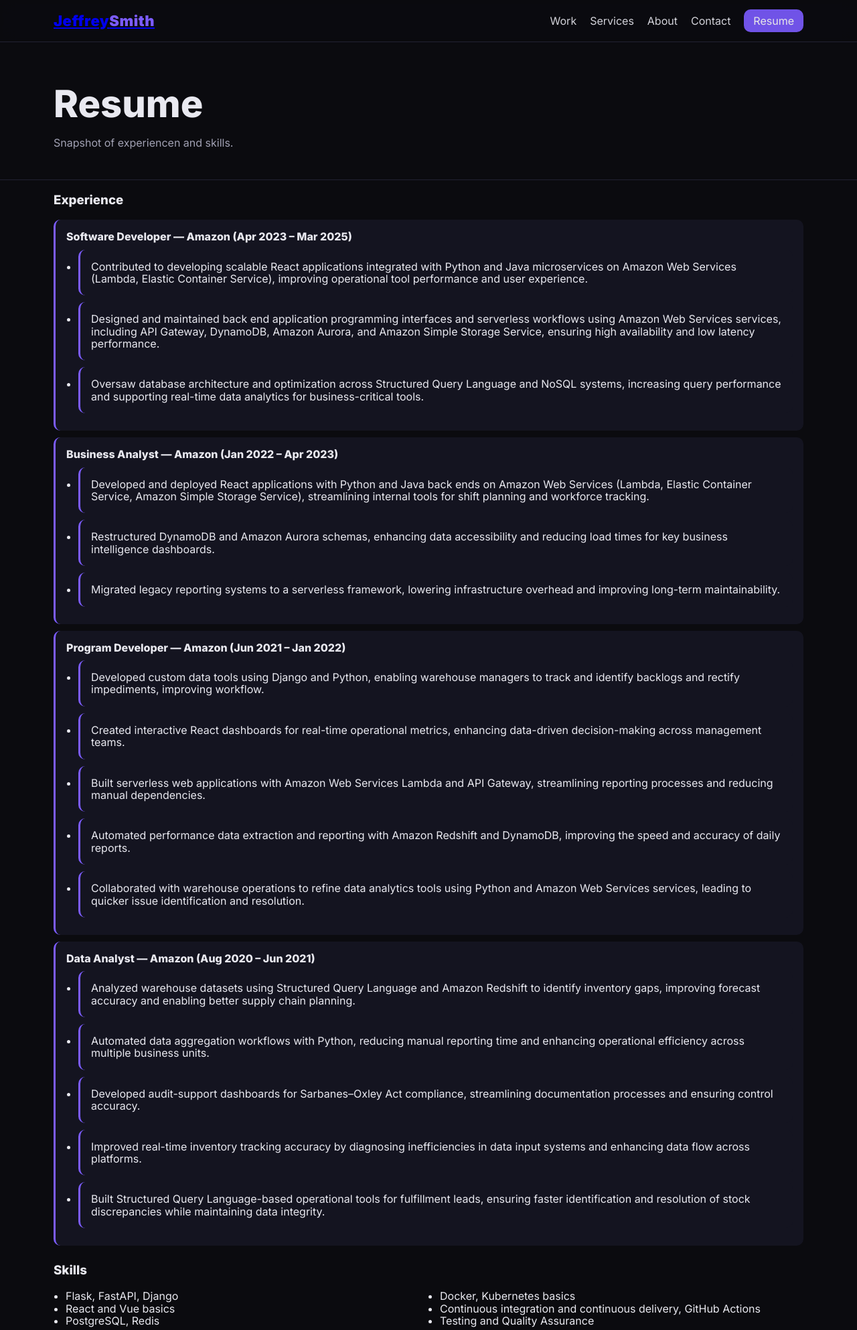
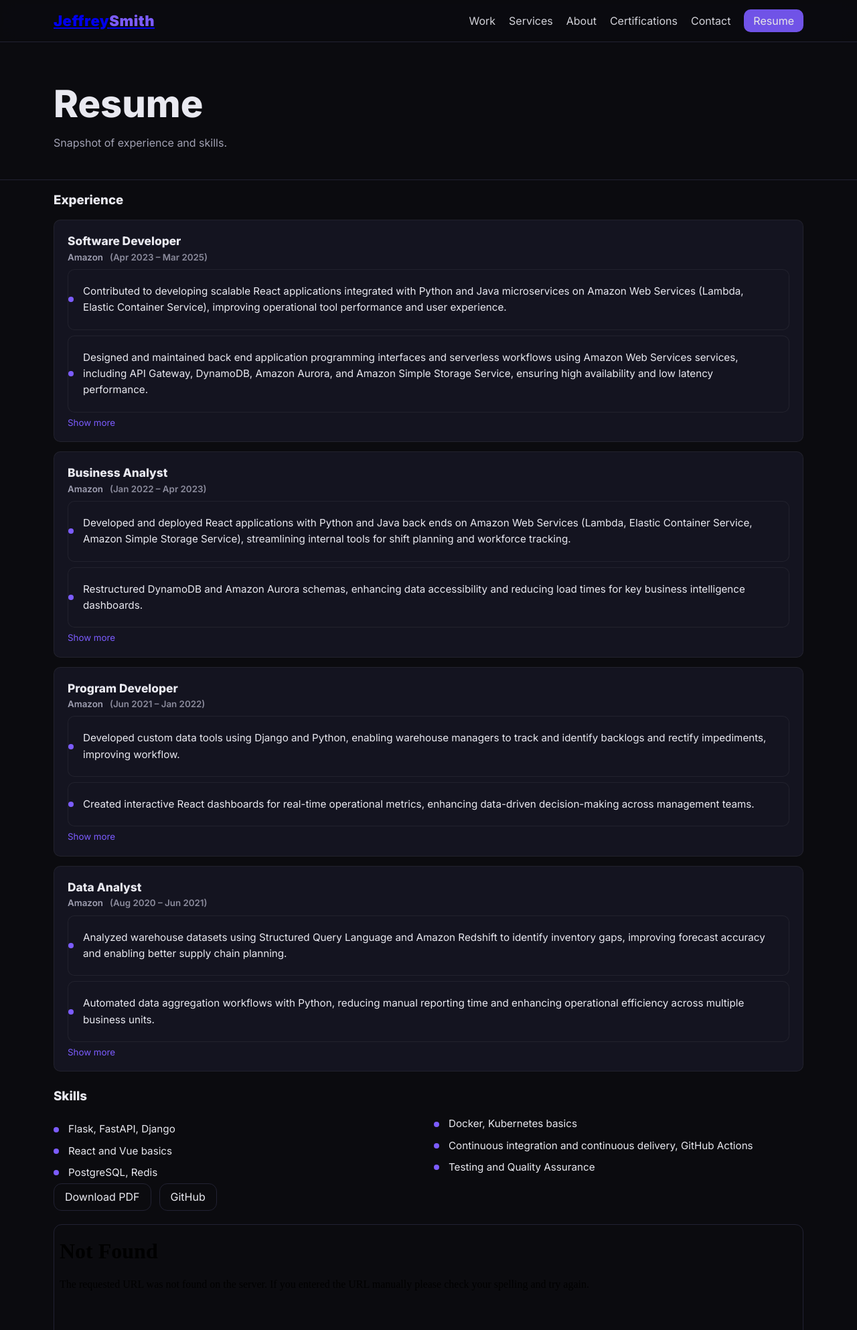
Before and after one commit to Jeff-Smith31/Flask_Portfolio_Main, a Flask app: page /resume in a window 1280 px wide. Shown: the top 1986 px of the page at 67% size. Run offline with Flask 3, Linux system fonts and the light colour scheme.

Commit message:
Added Certifications Page, DNS Routing, Email integration with AWS SES, Modifications to formatting of Resume page, Work Thumbnail picture updates

```diff
--- a/app.py
+++ b/app.py
@@ -1,94 +1,11 @@
 from flask import Flask, render_template, request, redirect, url_for, flash, send_from_directory
 import os
 
-
-# --- Resume PDF parsing helpers ---
-
-def extract_experience_from_pdf(pdf_path: str):
-    try:
-        from PyPDF2 import PdfReader
-    except Exception:
-        return []
-
-    if not os.path.exists(pdf_path):
-        return []
-
-    # 1) Extract raw text
-    try:
-        reader = PdfReader(pdf_path)
-        text = "\n".join(page.extract_text() or "" for page in reader.pages)
-    except Exception:
-        return []
-
-    if not text:
-        return []
-
-    # Normalize whitespace
-    raw = "\n".join(line.strip() for line in text.splitlines())
-
-    # 2) Find Experience section boundaries
-    lower = raw.lower()
-    start_idx = lower.find("experience")
-    if start_idx == -1:
-        # Try alternate headings
-        for key in ["professional experience", "work experience"]:
-            start_idx = lower.find(key)
-            if start_idx != -1:
-                break
-    if start_idx == -1:
-        return []
-
-    # Candidates for next section headers to stop at
-    stops = [
-        "education", "skills", "projects", "certifications", "publications", "awards", "summary", "profile",
-    ]
-    end_idx = len(raw)
-    for s in stops:
-        i = lower.find(s, start_idx + 10)
-        if i != -1:
-            end_idx = min(end_idx, i)
-    section = raw[start_idx:end_idx].strip()
-
-    # Remove the heading line itself if present
-    lines = [ln for ln in section.splitlines() if ln]
-    if lines and lines[0].lower().startswith("experience"):
-        lines = lines[1:]
-
-    # 3) Split into blocks separated by blank lines or obvious role separators
-    # Reconstruct with explicit blank lines to detect breaks
-    # Here, we make a simple heuristic: treat lines that look like role headers as new blocks
-    blocks = []
-    current = []
-    def flush():
-        nonlocal current
-        if current:
-            header = current[0]
-            rest = current[1:]
-            blocks.append({"header": header, "lines": rest})
-            current = []
-
-    for ln in lines:
-        # Heuristic: a header often contains a dash or an en dash between Title and Company or has dates in parentheses
-        if current and (" — " in ln or " - " in ln or "(" in ln and ")" in ln):
-            # Potentially a new header line; if previous current is small, flush before starting anew
-            # Safer approach: start a new block if current already has a header and at least one detail line
-            flush()
-        current.append(ln)
-    flush()
-
-    # Filter out very small noise blocks
-    cleaned = []
-    for b in blocks:
-        if b["header"] and any(ch.isalpha() for ch in b["header"]):
-            cleaned.append(b)
-    return cleaned
+from resume_parser import extract_experience_from_pdf
 
 
 def create_app():
     app = Flask(__name__)
-    # SECRET_KEY handling:
-    # - In AWS Lambda (production), require SECRET_KEY to be set via env; do not fall back to a static default.
-    # - In local/dev (when not running under Lambda), generate a strong ephemeral key if not provided.
     secret_from_env = os.environ.get('SECRET_KEY')
     running_in_lambda = bool(os.environ.get('AWS_LAMBDA_FUNCTION_NAME'))
     if secret_from_env:
@@ -102,10 +19,14 @@
                 generated = secrets.token_urlsafe(32)
             except Exception:
                 generated = os.urandom(32).hex()
-            # Note: This key is ephemeral and will rotate on each restart; suitable for local dev only.
             app.config['SECRET_KEY'] = generated
 
-    # Preload resume experience at startup (prioritize curated data from user input)
+    # Contact email configuration
+    app.config['CONTACT_RECIPIENT'] = os.environ.get('CONTACT_RECIPIENT')
+    # If CONTACT_SENDER not provided, default to recipient (valid when SES verifies that address)
+    app.config['CONTACT_SENDER'] = os.environ.get('CONTACT_SENDER') or app.config['CONTACT_RECIPIENT']
+
+    # Preload resume experience at startup
     provided = [
         {
             "header": "Software Developer — Amazon (Apr 2023 – Mar 2025)",
@@ -151,9 +72,41 @@
         pdf_path = os.path.join(os.path.dirname(__file__), 'assets', 'JEFFREY_SMITH.pdf')
         app.config['RESUME_EXPERIENCE'] = extract_experience_from_pdf(pdf_path)
 
+    # Shared portfolio items
+    portfolio_items = [
+        {
+            'title': 'Wedding Photography Website',
+            'tags': ['React', 'Vite', 'Tailwind'],
+            'image': '/assets/pictures/wedding_photography_card.jpg',
+            'link': 'https://github.com/Jeff-Smith31/WeddingPhotographySite'
+        },
+        {
+            'title': 'Data Dashboard Application',
+            'tags': ['Python', 'Tkinter', 'Pandas', 'Application Programming Interfaces'],
+            'image': '/assets/pictures/data_dashboard_card.jpg',
+            #Photo by Luke Chesser on Unsplash
+            'link': 'https://github.com/Jeff-Smith31/Dashboard_App'
+        },
+        {
+            'title': 'Deep Learning Model for Digit Recognition',
+            'tags': ['Python', 'tensorflow'],
+            'image': '/assets/pictures/deep_learning_card.jpg',
+            #Photo by Pietro Jeng on Unsplash
+            'link': 'https://github.com/Jeff-Smith31/Deep_Learning'
+        },
+        {
+            'title': 'Database with RESTful API',
+            'tags': ['FastAPI', 'OAuth2', 'SQLAlchemy'],
+            'image': '/assets/pictures/API_card.jpg',
+            #Photo by Riku Lu on Unsplash
+            'link': 'https://github.com/Jeff-Smith31/API_Python'
+        },
+    ]
+
     @app.route('/')
     def index():
-        return render_template('index.html')
+        # Show a subset of items on the home page
+        return render_template('index.html', items=portfolio_items[:4])
 
     @app.route('/services')
     def services():
@@ -161,47 +114,62 @@
 
     @app.route('/work')
     def work():
-        # Dummy portfolio items
-        items = [
-            {
-                'title': 'Real‑time Chat Application',
-                'tags': ['Flask', 'WebSocket', 'Redis'],
-                'image': 'https://images.unsplash.com/photo-1518779578993-ec3579fee39f?q=80&w=1200&auto=format&fit=crop',
-                'link': '#'
-            },
-            {
-                'title': 'Data Dashboard',
-                'tags': ['Plotly', 'Pandas', 'Application Programming Interfaces'],
-                'image': 'https://images.unsplash.com/photo-1551281044-8d8e372c61f7?q=80&w=1200&auto=format&fit=crop',
-                'link': '#'
-            },
-            {
-                'title': 'Electronic Commerce Backend',
-                'tags': ['Flask', 'Stripe', 'PostgreSQL'],
-                'image': 'https://images.unsplash.com/photo-1519337265831-281ec6cc8514?q=80&w=1200&auto=format&fit=crop',
-                'link': '#'
-            },
-            {
-                'title': 'Machine Learning Inference API',
-                'tags': ['FastAPI', 'Scikit‑Learn', 'Docker'],
-                'image': 'https://images.unsplash.com/photo-1518770660439-4636190af475?q=80&w=1200&auto=format&fit=crop',
-                'link': '#'
-            },
-        ]
-        return render_template('work.html', items=items)
+        return render_template('work.html', items=portfolio_items)
 
     @app.route('/about')
     def about():
         return render_template('about.html')
 
+    @app.route('/certifications')
+    def certifications():
+        return render_template('certifications.html')
+
     @app.route('/contact', methods=['GET', 'POST'])
     def contact():
         if request.method == 'POST':
-            name = request.form.get('name')
-            email = request.form.get('email')
-            message = request.form.get('message')
-            # For demo purposes, just flash a message.
-            flash(f'Thanks {name}! Your message has been received. I will get back to {email} soon.', 'success')
+            name = (request.form.get('name') or '').strip()
+            email_addr = (request.form.get('email') or '').strip()
+            message = (request.form.get('message') or '').strip()
+
+            if not name or not email_addr or not message:
+                flash('Please fill out all fields.', 'error')
+                return redirect(url_for('contact'))
+
+            recipient = app.config.get('CONTACT_RECIPIENT')
+            sender = app.config.get('CONTACT_SENDER')
+
+            if not recipient or not sender:
+                # In local/dev without env vars, avoid crashing and inform via flash
+                flash('Message received locally. Email delivery is not configured. Set CONTACT_RECIPIENT/CONTACT_SENDER to enable email.', 'error')
+                return redirect(url_for('contact'))
+
+            subject = f"New contact form submission from {name}"
+            body_text = (
+                f"You received a new message via the portfolio contact form.\n\n"
+                f"Name: {name}\n"
+                f"Email: {email_addr}\n\n"
+                f"Message:\n{message}\n"
+            )
+
+            # Try to send via AWS SES
+            try:
+                import boto3  # type: ignore
+                import os as _os
+                region = _os.environ.get('AWS_REGION') or _os.environ.get('AWS_DEFAULT_REGION') or 'us-east-1'
+                ses = boto3.client('ses', region_name=region)
+                ses.send_email(
+                    Source=sender,
+                    Destination={'ToAddresses': [recipient]},
+                    Message={
+                        'Subject': {'Data': subject, 'Charset': 'UTF-8'},
+                        'Body': {'Text': {'Data': body_text, 'Charset': 'UTF-8'}}
+                    },
+                    ReplyToAddresses=[email_addr] if email_addr else []
+                )
+                flash(f'Thanks {name}! Your message has been sent. I will get back to {email_addr} soon.', 'success')
+            except Exception as e:
+                # Do not expose sensitive details; optionally log if you have logging
+                flash('Sorry, there was an issue sending your message. Please try again later.', 'error')
             return redirect(url_for('contact'))
         return render_template('contact.html')
 
@@ -212,7 +180,7 @@
 
     @app.route('/assets/<path:filename>')
     def assets(filename):
-        # Serve files from the assets directory (e.g., JEFFREY_SMITH.pdf)
+        # Serve files from the assets directory
         return send_from_directory(os.path.join(app.root_path, 'assets'), filename)
 
     return app
@@ -227,21 +195,14 @@
     from urllib.parse import parse_qs
 
     def _normalize_event_for_awsgi(evt: dict) -> dict:
-        """
-        Normalize Lambda Function URL / API Gateway HTTP API v2 events so that
-        awsgi (which may expect httpMethod in some paths) can handle them.
-        This is a minimal, non-invasive mapping: if httpMethod is missing but
-        requestContext.http.method is present, we synthesize httpMethod and a
-        few related fields from v2 keys. Otherwise, return the event unchanged.
-        """
+
         try:
             if isinstance(evt, dict) and 'httpMethod' not in evt:
                 rc = evt.get('requestContext') or {}
                 http = rc.get('http') or {}
                 method = http.get('method')
                 if method:
-                    # Build a shallow API Gateway v1-like shape required by some adapters
-                    new_evt = dict(evt)  # shallow copy
+                    new_evt = dict(evt)
                     new_evt['httpMethod'] = method
                     # Path
                     path = evt.get('rawPath') or http.get('path') or evt.get('path') or '/'
--- a/requirements.txt
+++ b/requirements.txt
@@ -1,3 +1,4 @@
 Flask==3.0.3
 PyPDF2==3.0.1
 aws-wsgi==0.2.7
+boto3==1.34.162
--- a/static/css/style.css
+++ b/static/css/style.css
@@ -49,16 +49,17 @@
 .card{background:var(--card); border:1px solid var(--line); padding:22px; border-radius:16px}
 
 /* Portfolio */
-.showcase{border-top:1px solid var(--line); padding:40px 0 60px}
+.showcase{border-top:1px solid var(--line); padding:40px 0 60px; margin-top:20px}
 .portfolio-grid{display:grid; grid-template-columns:repeat(4,1fr); gap:16px}
 @media (max-width:1100px){.portfolio-grid{grid-template-columns:repeat(2,1fr)}}
 @media (max-width:600px){.portfolio-grid{grid-template-columns:1fr}}
-.tile{position:relative; border:1px solid var(--line); border-radius:14px; overflow:hidden; text-decoration:none}
+.tile{position:relative; border:1px solid var(--line); border-radius:14px; overflow:hidden; text-decoration:none; display:block; aspect-ratio: 4 / 3;}
 .tile:hover img{transform:scale(1.05)}
-.tile img{transition:transform .5s ease}
+.tile img{width:100%; height:100%; object-fit:cover; transition:transform .5s ease; display:block}
 .tile-meta{position:absolute; left:10px; bottom:10px; background:rgba(11,11,15,.7); padding:10px 12px; border-radius:12px; border:1px solid var(--line)}
 .tile-meta strong{display:block; color:var(--fg)}
-.tile-meta span{color:var(--muted); font-size:12px}
+/* Slightly brighter description for better visibility */
+.tile-meta span{color:#cfd1dd; font-size:12px}
 
 /* Page hero */
 .page-hero{padding:60px 0 30px; border-bottom:1px solid var(--line)}
@@ -76,11 +77,24 @@
 .field input:focus,.field textarea:focus{outline:2px solid var(--brand)}
 
 /* Resume */
-.timeline{list-style:none; padding:0; margin:0 0 26px}
-.timeline li{padding:16px; border-left:3px solid var(--brand); background:var(--card); margin:10px 0; border-radius:10px}
-.bullets{list-style:disc; padding-left:18px}
+.timeline{list-style:none; padding:0; margin:0 0 26px; font-size: calc(1rem - 2pt)}
+.timeline li{padding:20px; border:1px solid rgba(255,255,255,0.06); background:var(--card); margin:14px 0; border-radius:10px}
+.exp-role{margin:0 0 6px; font-size: calc(20px - 2pt); line-height:1.25}
+.exp-meta{color:var(--muted); margin:0 0 10px; font-weight:600; display:flex; gap:10px; flex-wrap:wrap}
+.exp-meta .dates{opacity:.85}
+.bullets{list-style:none; padding:0; margin:0}
+.bullets li{position:relative; padding-left:22px; margin:8px 0; line-height:1.6; font-size: .95rem}
+.bullets li::before{content:""; position:absolute; left:0; top:50%; transform: translateY(-50%); width:8px; height:8px; border-radius:50%; background:var(--brand)}
 .bullets.two-col{columns:2}
 .btn-row{display:flex; gap:12px}
+.more-bullets{margin-top:6px}
+.more-bullets summary{cursor:pointer; color:var(--brand); list-style:none;}
+.more-bullets summary::-webkit-details-marker{display:none}
+.more-bullets summary:hover{text-decoration:underline}
+.more-bullets[open] > summary{display:none}
+.more-bullets .toggle-bottom{display:none; color:var(--brand); cursor:pointer; text-decoration:none; margin-top:6px}
+.more-bullets[open] .toggle-bottom{display:inline-block}
+.more-bullets .toggle-bottom:hover{text-decoration:underline}
 
 /* Buttons */
 .btn{display:inline-block; padding:10px 16px; border:1px solid var(--line); color:var(--fg); border-radius:12px; text-decoration:none; background:transparent}
@@ -104,3 +118,7 @@
 .flash-wrap{position:fixed; top:70px; right:20px; display:grid; gap:10px; z-index:20}
 .flash{background:#12351f; color:#b7f7c3; border:1px solid #1f5a2e; padding:12px 14px; border-radius:12px}
 .flash.error{background:#3a1212; color:#f7c3c3; border-color:#5a1f1f}
+
+
+/* Home spacing */
+.highlights{margin-top:20px; margin-bottom:20px}
--- a/static/js/main.js
+++ b/static/js/main.js
@@ -14,4 +14,13 @@
       nav.style.gap = visible ? '' : '12px';
     });
   }
+
+  // Resume: collapse details when clicking bottom "Show less"
+  document.querySelectorAll('.more-bullets .show-less').forEach((el) => {
+    el.addEventListener('click', (e) => {
+      e.preventDefault();
+      const details = el.closest('details.more-bullets');
+      if (details) details.open = false;
+    });
+  });
 });
--- a/templates/about.html
+++ b/templates/about.html
@@ -17,9 +17,9 @@
     <h3>Technology Stack</h3>
     <ul class="bullets">
       <li>Python (Flask, FastAPI), JavaScript and TypeScript</li>
-      <li>PostgreSQL, Redis, SQLAlchemy</li>
+      <li>PostgreSQL, Redis, SQL, NoSQL</li>
       <li>Docker, continuous integration and continuous delivery, cloud providers</li>
-      <li>Add more, React, Vite, Node etc.</li>
+      <li>Note to me: Add more, React, Vite, Node etc.</li>
     </ul>
     <div class="btn-row">
       <a class="btn" href="https://github.com/Jeff-Smith31" target="_blank" rel="noopener">GitHub</a>
--- a/templates/base.html
+++ b/templates/base.html
@@ -20,6 +20,7 @@
         <a href="{{ url_for('work') }}">Work</a>
         <a href="{{ url_for('services') }}">Services</a>
         <a href="{{ url_for('about') }}">About</a>
+        <a href="{{ url_for('certifications') }}">Certifications</a>
         <a href="{{ url_for('contact') }}">Contact</a>
         <a href="{{ url_for('resume') }}" class="cta">Resume</a>
       </nav>
@@ -54,6 +55,7 @@
           <li><a href="{{ url_for('work') }}">Work</a></li>
           <li><a href="{{ url_for('services') }}">Services</a></li>
           <li><a href="{{ url_for('about') }}">About</a></li>
+          <li><a href="{{ url_for('certifications') }}">Certifications</a></li>
           <li><a href="{{ url_for('contact') }}">Contact</a></li>
         </ul>
       </div>
@@ -72,7 +74,7 @@
         </ul>
       </div>
     </div>
-    <div class="container tiny">© <span id="year"></span> Jeffrey Smith. Built with Flask and Docker.</div>
+    <div class="container tiny">© <span id="year"></span> Jeffrey Smith. Built using Flask.</div>
   </footer>
 
   <script src="{{ url_for('static', filename='js/main.js') }}"></script>
--- a/templates/resume.html
+++ b/templates/resume.html
@@ -3,7 +3,7 @@
 <section class="page-hero">
   <div class="container">
     <h1>Resume</h1>
-    <p>Snapshot of experiencen and skills.</p>
+    <p>Snapshot of experience and skills.</p>
   </div>
 </section>
 
@@ -12,14 +12,38 @@
   {% if experience %}
     <ul class="timeline">
       {% for block in experience %}
+        {% set parts = (block.header or '').split(' — ') %}
+        {% set role = parts[0] if parts|length > 0 else '' %}
+        {% set rest = parts[1] if parts|length > 1 else '' %}
+        {% set rest_parts = rest.split(' (') if rest else [] %}
+        {% set company = rest_parts[0] if rest_parts|length > 0 else '' %}
+        {% set dates = '(' ~ rest_parts[1] if rest_parts|length > 1 else '' %}
         <li>
-          <strong>{{ block.header }}</strong>
+          <h4 class="exp-role">{{ role }}</h4>
+          <div class="exp-meta">
+            <span class="company">{{ company }}</span>
+            {% if dates %}<span class="dates">{{ dates }}</span>{% endif %}
+          </div>
           {% if block.lines %}
+            {% set total = block.lines|length %}
+            {% set visible = block.lines[:2] %}
+            {% set extra = block.lines[2:] %}
             <ul class="bullets">
-              {% for ln in block.lines %}
+              {% for ln in visible %}
                 <li>{{ ln }}</li>
               {% endfor %}
             </ul>
+            {% if total > 2 %}
+              <details class="more-bullets">
+                <summary>Show more</summary>
+                <ul class="bullets">
+                  {% for ln in extra %}
+                    <li>{{ ln }}</li>
+                  {% endfor %}
+                </ul>
+                <a href="#" class="toggle-bottom show-less" aria-label="Show less">Show less</a>
+              </details>
+            {% endif %}
           {% endif %}
         </li>
       {% endfor %}
@@ -27,7 +51,8 @@
   {% else %}
     <ul class="timeline">
       <li>
-        <strong>Software Developer</strong> — Amazon
+        <h4 class="exp-role">Software Developer</h4>
+        <div class="exp-meta"><span class="company">Amazon</span></div>
         <p>N/A</p>
       </li>
     </ul>
--- a/templates/services.html
+++ b/templates/services.html
@@ -77,7 +77,7 @@
     <h3>Automation and Reporting</h3>
     <ul class="bullets">
       <li>Automated data extraction and reporting pipelines</li>
-      <li>Compliance and audit support (Sarbanes–Oxley Act)</li>
+      <li>Compliance and audit support (Sarbanes – Oxley Act)</li>
       <li>Scheduled workflows and notifications to reduce manual work</li>
     </ul>
   </div>
--- a/templates/work.html
+++ b/templates/work.html
@@ -10,7 +10,7 @@
 <section class="container">
   <div class="portfolio-grid">
     {% for item in items %}
-      <a class="tile" href="{{ item.link }}">
+      <a class="tile" href="{{ item.link }}" target="_blank" rel="noopener noreferrer">
         <img src="{{ item.image }}" alt="{{ item.title }}">
         <div class="tile-meta">
           <strong>{{ item.title }}</strong>
```
Also changed, not shown: resume_parser.py (added, +78 -0 lines), template.yaml (+54 -0 lines), templates/certifications.html (added, +17 -0 lines), templates/index.html (+9 -16 lines), README.md, assets/pictures/API_card.jpg (added), assets/pictures/data_dashboard_card.jpg (added), assets/pictures/deep_learning_card.jpg (added), 3 other files.
